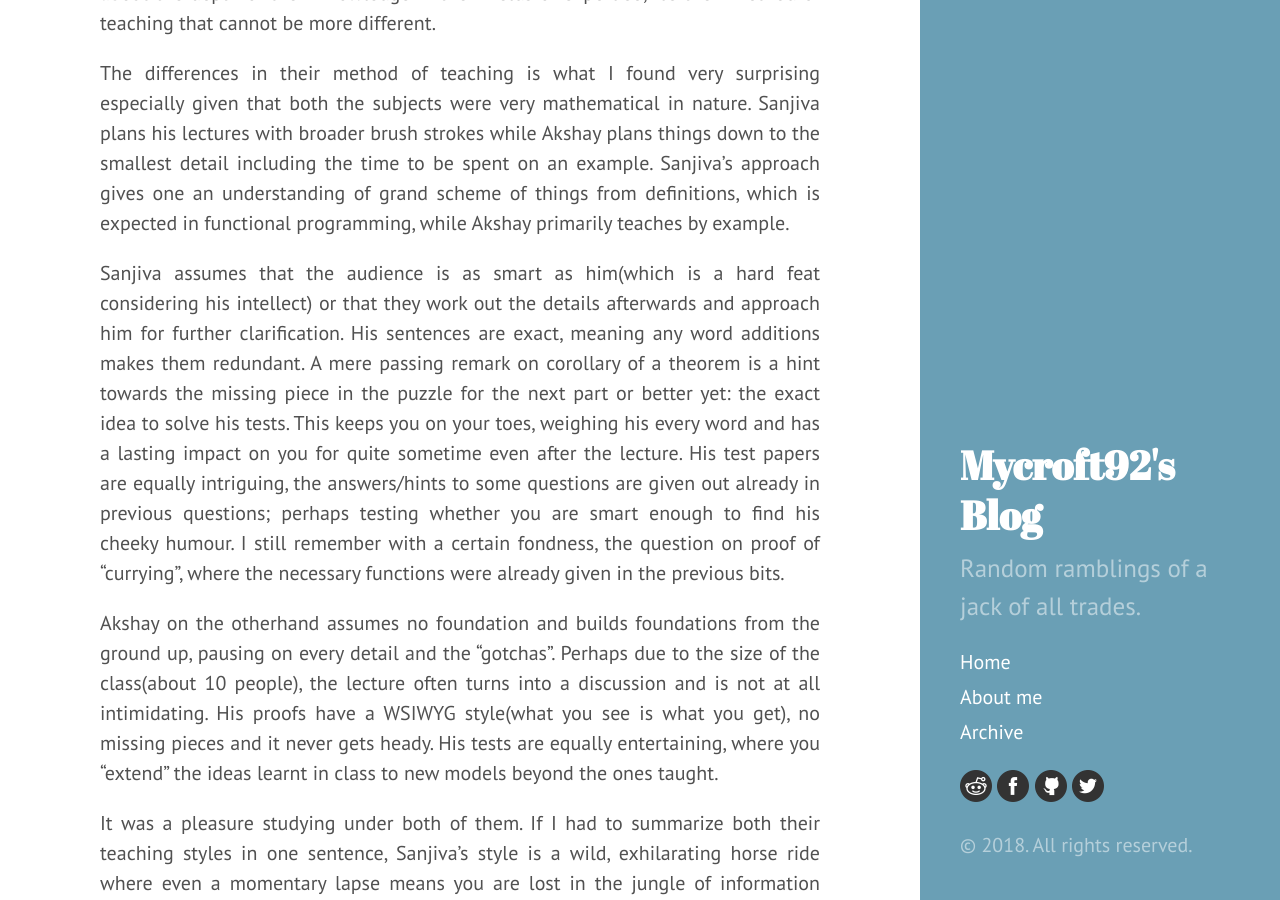
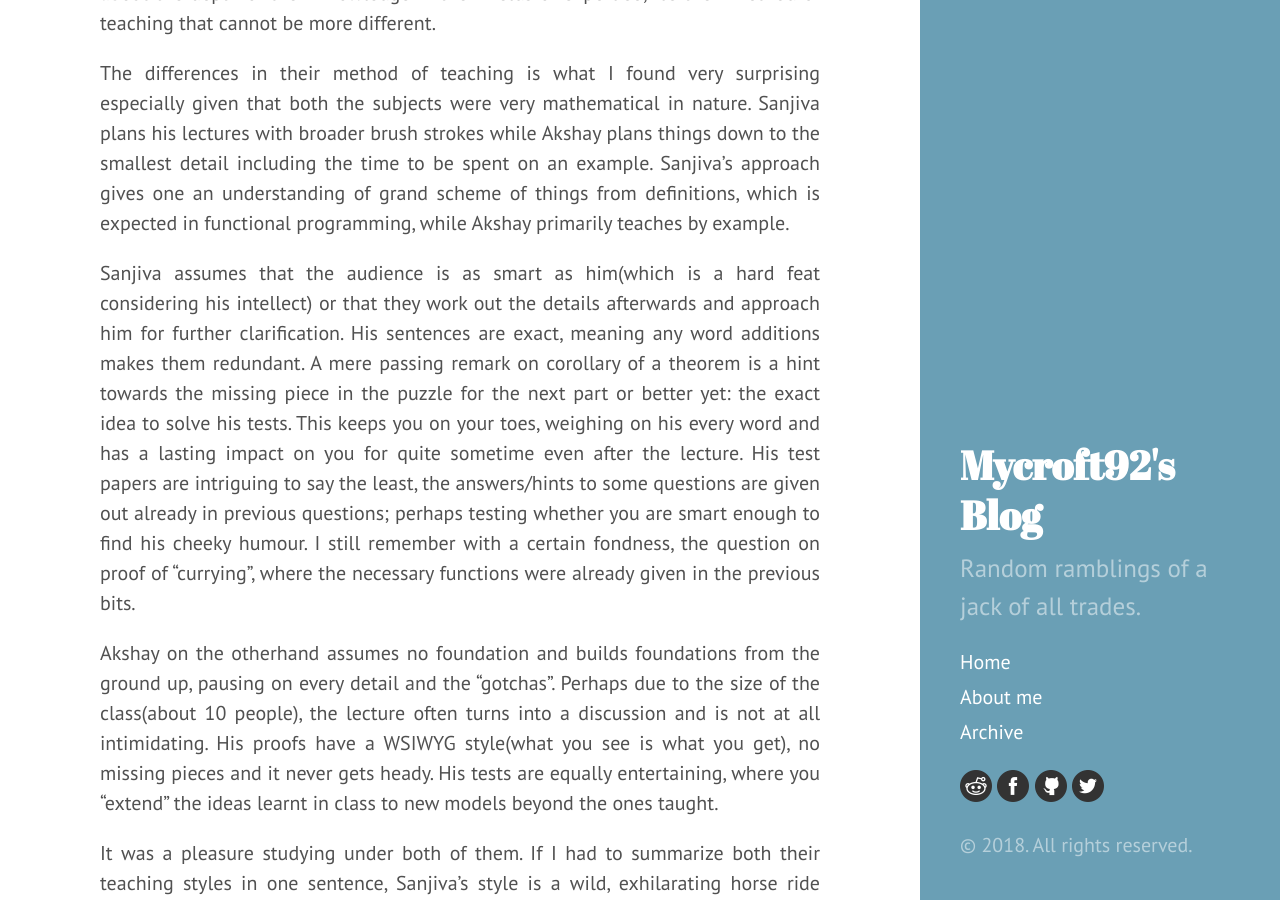
Before and after one commit to mycroft92/mycroft92.github.io, a Jekyll site: the page built from _posts/2018-12-24-On-Teaching-And-Teachers.md, in a window 1280 px wide and 900 px high, scrolled down 552 px. Built offline with Jekyll 4.4.1, drawn with Linux system fonts in a browser that asks for light colours; comment, search, counter and statistics services are not loaded.

Commit message:
.md fixes

```diff
--- a/_posts/2018-12-24-On-Teaching-And-Teachers.md
+++ b/_posts/2018-12-24-On-Teaching-And-Teachers.md
@@ -13,7 +13,7 @@ the depth of their knowledge in their fields of expertise; it's their method of
 
 The differences in their method of teaching is what I found very surprising especially given that both the subjects were very mathematical in nature. Sanjiva plans his lectures with broader brush strokes while Akshay plans things down to the smallest detail including the time to be spent on an example. Sanjiva's approach gives one an understanding of grand scheme of things from definitions, which is expected in functional programming, while Akshay primarily teaches by example.
 
-Sanjiva assumes that the audience is as smart as him(which is a hard feat considering his intellect) or that they work out the details afterwards and approach him for further clarification. His sentences are exact, meaning any word additions makes them redundant. A mere passing remark on corollary of a theorem is a hint towards the missing piece in the puzzle for the next part or better yet: the exact idea to solve his tests. This keeps you on your toes, weighing his every word and has a lasting impact on you for quite sometime even after the lecture. His test papers are equally intriguing, the answers/hints to some questions are given out already in previous questions; perhaps testing whether you are smart enough to find his cheeky humour. I still remember with a certain fondness, the question  on proof of "currying", where the necessary functions were already given in the previous bits.
+Sanjiva assumes that the audience is as smart as him(which is a hard feat considering his intellect) or that they work out the details afterwards and approach him for further clarification. His sentences are exact, meaning any word additions makes them redundant. A mere passing remark on corollary of a theorem is a hint towards the missing piece in the puzzle for the next part or better yet: the exact idea to solve his tests. This keeps you on your toes, weighing on his every word and has a lasting impact on you for quite sometime even after the lecture. His test papers are intriguing to say the least, the answers/hints to some questions are given out already in previous questions; perhaps testing whether you are smart enough to find his cheeky humour. I still remember with a certain fondness, the question  on proof of "currying", where the necessary functions were already given in the previous bits.
 
 Akshay on the otherhand assumes no foundation and builds foundations from the ground up, pausing on every detail and the "gotchas". Perhaps due to the size of the class(about 10 people), the lecture often turns into a discussion and is not at all intimidating. His proofs have a WSIWYG style(what you see is what you get), no missing pieces and it never gets heady. His tests are equally entertaining, where you "extend" the ideas learnt in class to new models beyond the ones taught.
 
```
